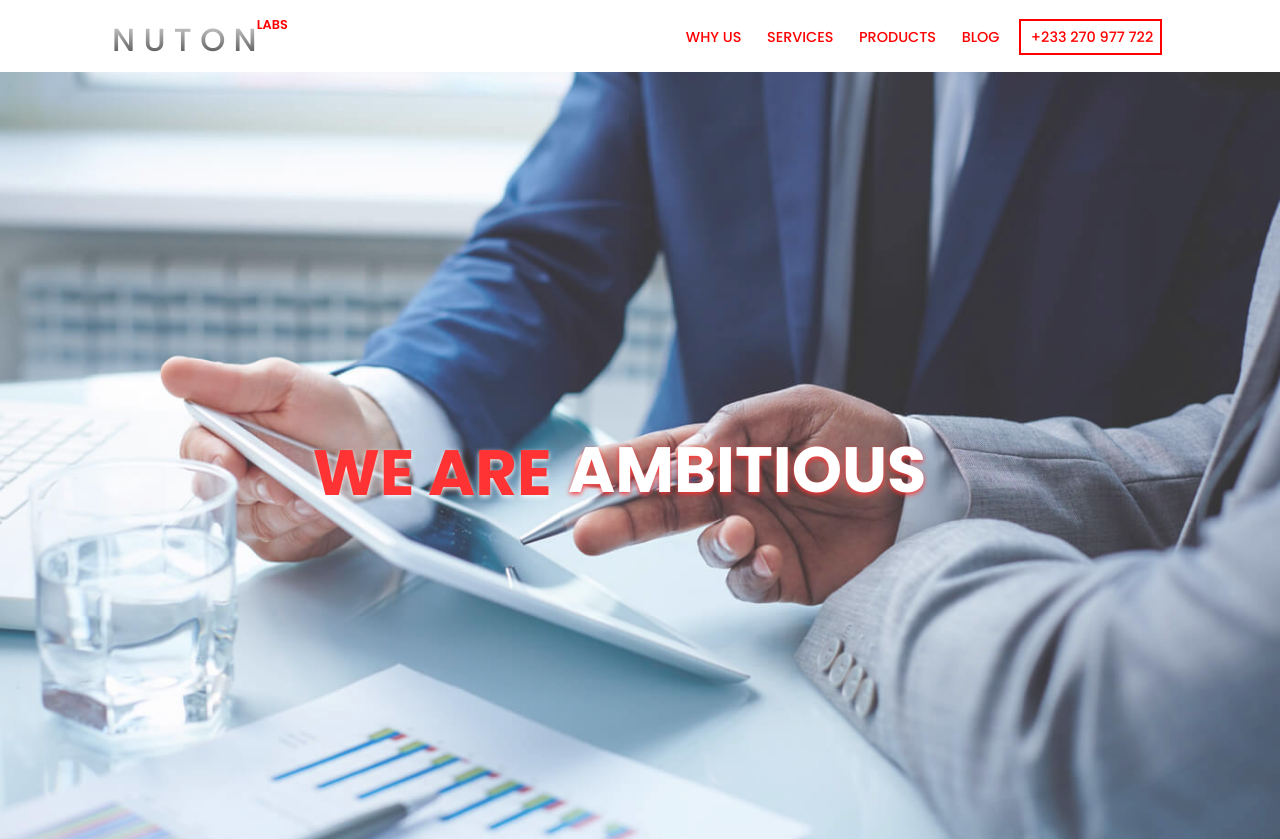
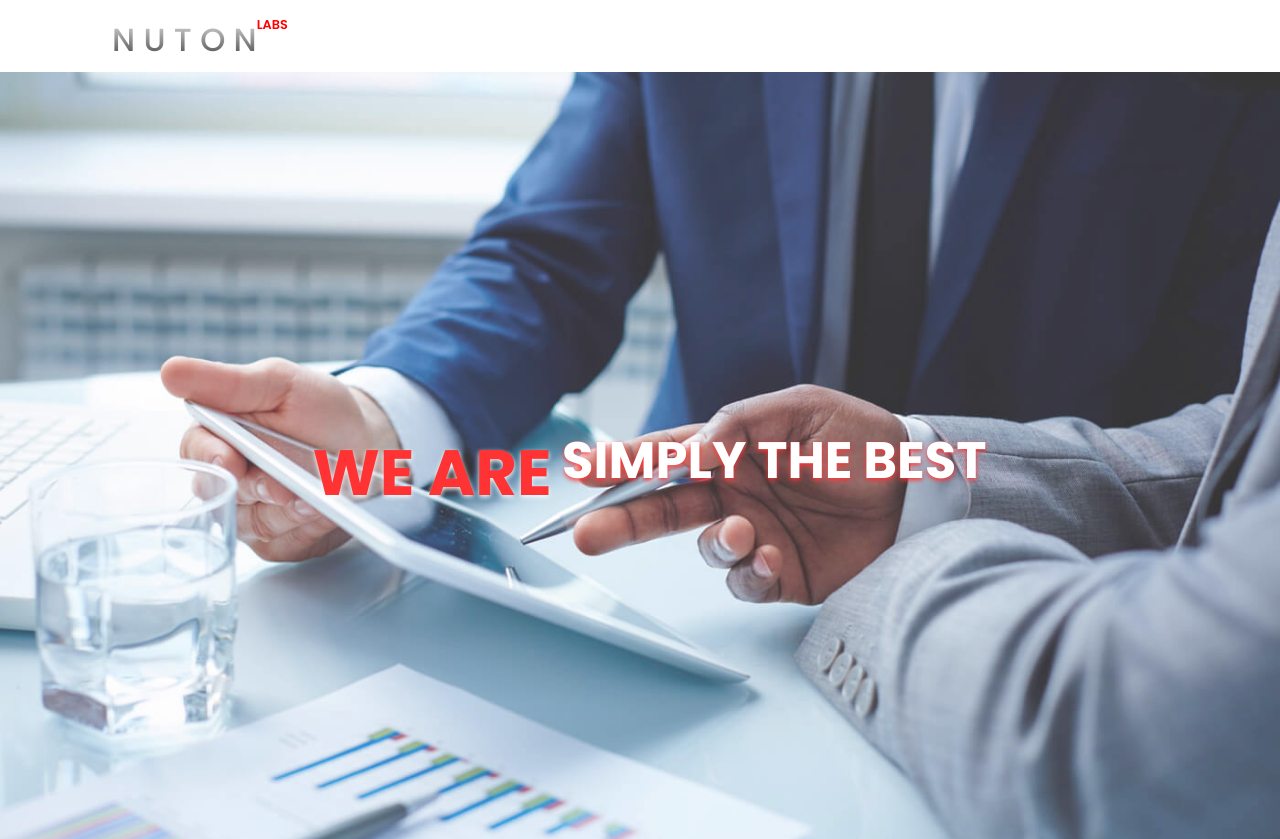
Before and after one commit to sammyach/nutonlabs, an Angular app: page / in a window 1280 px wide. Shown: the top 839 px of the page. Built offline with nearby package versions, Linux system fonts and the light colour scheme; some icons are missing.

Commit message:
added css animations to improve ux

```diff
--- a/src/app/_shared/footer/footer.component.scss
+++ b/src/app/_shared/footer/footer.component.scss
@@ -36,7 +36,29 @@ footer{
   background: #333;
   color: #FFF;
   font-size: .9rem;
+  position: relative;
 }
+
+// .bottom-text{
+//   position: absolute;
+//   right: 40%;
+//   transition: right 1s linear;
+// }
+
+// .bottom:hover .bottom-text{
+//   transform: translateY(0);
+//   opacity: 1;
+//   // right: 66%;
+// }
+
+// .reveal{
+//   position: relative;
+//   transform: translateY(30px);
+//   opacity: 0;
+//   transition: 1s all ease;
+// }
+
+
 
 .brand-name{
   display: flex;
--- a/src/app/_shared/header/header.component.html
+++ b/src/app/_shared/header/header.component.html
@@ -36,7 +36,7 @@
           <li><a href="">Nuton Shop</a> </li>
         </ul> -->
       </li>
-      <li><a [routerLink]="['/blog']">blog</a> </li>
+      <li (click)="hideMenu()"><a [routerLink]="['/blog']">blog</a> </li>
       <li (click)="hideMenu()" class="contact"><a href="tel:+233270977722"><i class="fa fa-phone" aria-hidden="true"></i> +233 270 977 722</a></li>
     </ul>
   </nav>
--- a/src/app/_shared/header/header.component.scss
+++ b/src/app/_shared/header/header.component.scss
@@ -14,6 +14,8 @@
 
 .brand-name{
   display: flex;
+  animation: fadeIn 1s linear 0.2s forwards;
+  opacity: 0;
 }
 
 .bg-title{
@@ -21,6 +23,16 @@
   background: -webkit-linear-gradient(#eee, #333);
   -webkit-background-clip: text;
   -webkit-text-fill-color: transparent;
+
+}
+
+@keyframes fadeIn {
+  from{
+    opacity: 0;
+  }
+  to{
+    opacity: 1;
+  }
 }
 
 .sm-title{
@@ -28,6 +40,22 @@
   font-size: .8rem;
   display: inline;
   font-weight: 600;
+  animation: slideInLeft 1.5s linear forwards
+}
+
+@keyframes slideInLeft {
+  0%{
+    margin-left: 5rem;
+  }
+  25%{
+    margin-left: 2rem;
+  }
+  50%{
+    margin-left: 1rem;
+  }
+  100%{
+    margin-left: 0;
+  }
 }
 
 .menu{
@@ -39,11 +67,31 @@ ul{
   list-style: none;
 }
 
+ul li:nth-child(1){
+  animation: fadeIn 1s linear 0s forwards ;
+}
+
+ul li:nth-child(2){
+  animation: fadeIn 1s linear 0.5s forwards ;
+}
+
+ul li:nth-child(3){
+  animation: fadeIn 1s linear 1s forwards ;
+}
+
+ul li:nth-child(4){
+  animation: fadeIn 1s linear 1.5s forwards ;
+}
+ul li:nth-child(5){
+  animation: fadeIn 1s linear 2s forwards ;
+}
+
 li{
   display: inline;
   padding: .4rem;
   line-height: 3;
   margin: .4rem;
+  opacity: 0;
   // color: red;
 }
 li:hover{
--- a/src/app/home/home.component.html
+++ b/src/app/home/home.component.html
@@ -30,7 +30,7 @@
     </div>
   </section>
   <section id="services" class="child services">
-    <div class="title">
+    <div class="title ">
       <h2>Services</h2>
     </div>
     <div class="content">
@@ -126,7 +126,7 @@
   </section>
 
   <section id="products" class="child yellow">
-    <div class="title">
+    <div class="title ">
       <h2>Products</h2>
     </div>
 
--- a/src/app/home/home.component.scss
+++ b/src/app/home/home.component.scss
@@ -60,9 +60,26 @@
   color: red;
   width: 30%;
   margin-right: 5rem;
+  opacity: 0;
+  transform: translateY(50px);
+  transition: 1s all ease;
   // animation-name: title-animation;
   // animation-duration: 4s;
 }
+
+.child .reveal{
+  transform: translateY(0);
+  opacity: 1;
+}
+
+// .child:hover{
+//   .reveal{
+//     transform: translateY(0);
+//     opacity: 1;
+//   }
+// }
+
+
 
 @keyframes title-animation {
   from{color: red;}
@@ -180,7 +197,14 @@
 }
 
 .child-2, .child-4, .child-6{
+  opacity: 0;
   background: #fff;
+  animation: slideUp 1s linear 1s forwards;
+}
+.child-1, .child-3, .child-5{
+  opacity: 0;
+  // background: #fff;
+  animation: slideUp 1s linear 2s forwards;
 }
 
 @media (max-width: 786px){
@@ -199,6 +223,8 @@
     font-size: 1.5rem;
     width: 100%;
     text-align: center;
+    padding: 1rem;
+    margin-bottom: 1rem;
   }
 
   .child .content{
@@ -246,11 +272,25 @@
   .dropping-texts div:nth-child(4){
     margin-left: -50px !important;
   }
+
 }
 
 .constant-text{
+  position: relative;
   padding-right: 1rem;
   text-shadow: 0 2px 5px white;
+  animation: slideUp 1s linear ;
+}
+
+@keyframes slideUp{
+  from{
+    opacity: 0;
+    transform: translateY(50px);
+  }
+  to{
+    opacity: 1;
+    transform: translateY(0);
+  }
 }
 
 .dropping-texts {
@@ -366,17 +406,3 @@
     transform: rotate(15deg);
   }
 }
-
-// @keyframes bg {
-//   0% {background: #ff0075;}
-//   3% {background: #0094ff;}
-//   20% {background: #0094ff;}
-//   23% {background: #b200ff;}
-//   40% {background: #b200ff;}
-//   43% {background: #8BC34A;}
-//   60% {background: #8BC34A;}
-//   63% {background: #F44336;}
-//   80% {background: #F44336;}
-//   83% {background: #F44336;}
-//   100% {background: #F44336;}
-// }
--- a/src/app/home/home.component.ts
+++ b/src/app/home/home.component.ts
@@ -1,18 +1,75 @@
-import { Component, OnInit } from '@angular/core';
+import { AfterViewInit, ChangeDetectionStrategy, Component, DoCheck, ElementRef, HostListener, NgZone, OnInit, Renderer2 } from '@angular/core';
 import * as data from './../data.json'
 
 @Component({
   selector: 'app-home',
   templateUrl: './home.component.html',
-  styleUrls: ['./home.component.scss']
+  styleUrls: ['./home.component.scss'],
+  changeDetection: ChangeDetectionStrategy.OnPush
 })
-export class HomeComponent implements OnInit {
+export class HomeComponent implements OnInit, AfterViewInit, DoCheck {
 
+  childElements!: NodeListOf<Element>;
   products: any = (data as any).default;
-  constructor() { }
+  constructor(private elementRef: ElementRef, private renderer: Renderer2, private ngZone: NgZone) {
+  }
 
   ngOnInit(): void {
-    console.log('home => ',this.products);
+
+    // this.ngZone.runOutsideAngular(()=>{
+    //   this.onWindowScroll();
+    // })
+
+    // console.log('home => ',this.products);
+    // this.wz.scrollY$.subscribe(r => {
+    //   // console.log('zcroll level', (r - this.getScrollHeight()));
+
+    // })
   }
 
+  ngAfterViewInit(): void {
+    this.childElements = (<HTMLElement>this.elementRef.nativeElement).querySelectorAll('.title');
+  }
+
+  ngDoCheck(): void {
+    console.log('checking changez');
+
+
+  }
+
+  @HostListener('window:scroll')
+  onWindowScroll(){
+    // console.log('zcroll', $event);
+    // this.wz.updateScrollY(this.getYPosition($event))
+
+
+    if(this.childElements?.length > 0){
+      for(let i=0; i<this.childElements.length; i++){
+        const windowHeight = window.innerHeight;// height of the viewport.
+        const elementTop = this.childElements.item(i).getBoundingClientRect().top;// distance from the top of the viewport
+        // const elementVisible = 650;
+
+        if(elementTop < windowHeight){
+          this.renderer.addClass(this.childElements.item(i), 'reveal')
+        }else{
+          this.renderer.removeClass(this.childElements.item(i), 'reveal')
+        }
+      }
+    }
+  }
+
+  // getYPosition(e: Event){
+  //   // console.log('xxx => ',(e?.target as Element)?.scrollTop);
+
+  //   return (e?.target as Element)?.scrollTop;
+  // }
+
+  // getScrollHeight(): number{
+  //   return Math.max(
+  //     document.body.scrollHeight, document.documentElement.scrollHeight,
+  //     document.body.offsetHeight, document.documentElement.offsetHeight,
+  //     document.body.clientHeight, document.documentElement.clientHeight
+  //   );
+  // }
+
 }
```
